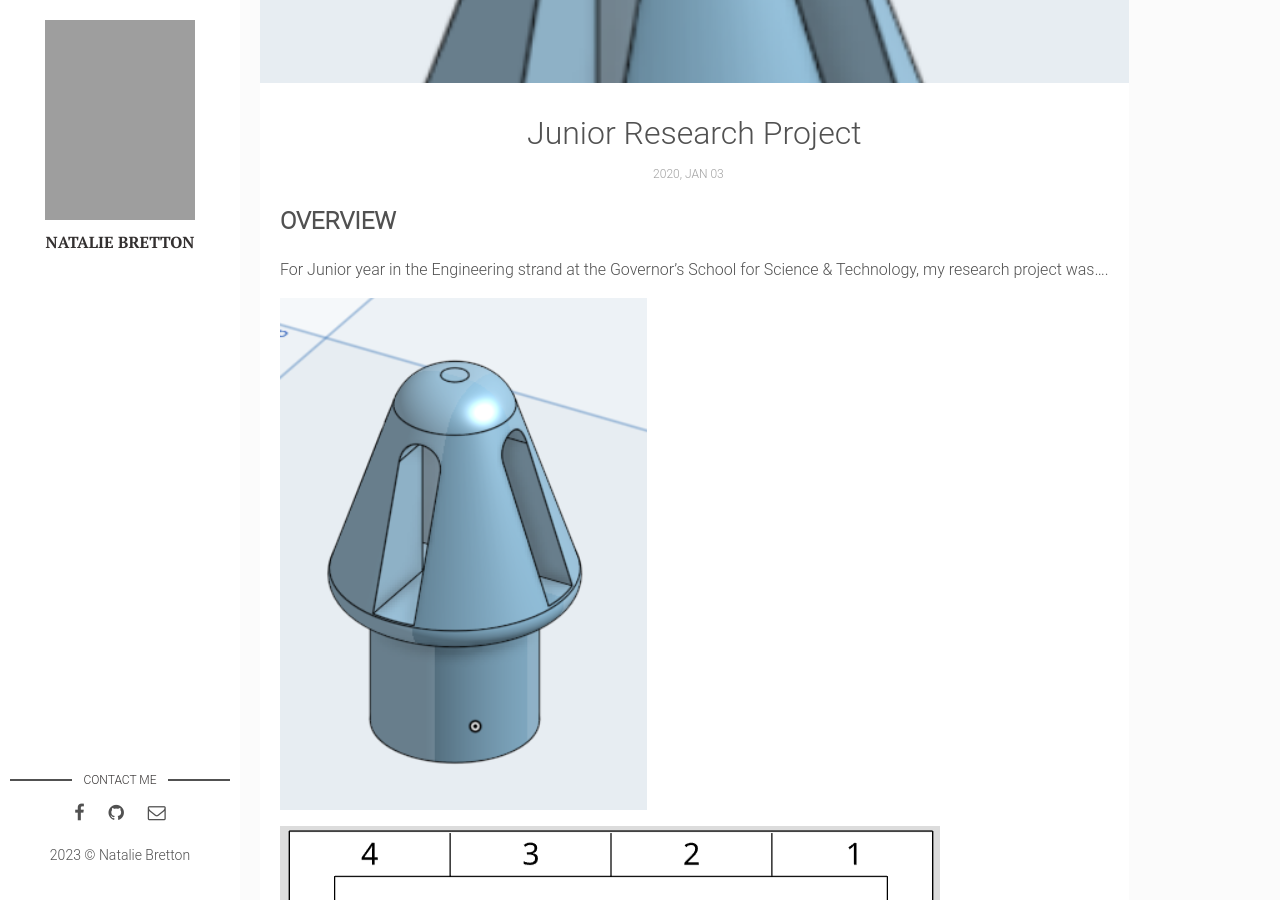
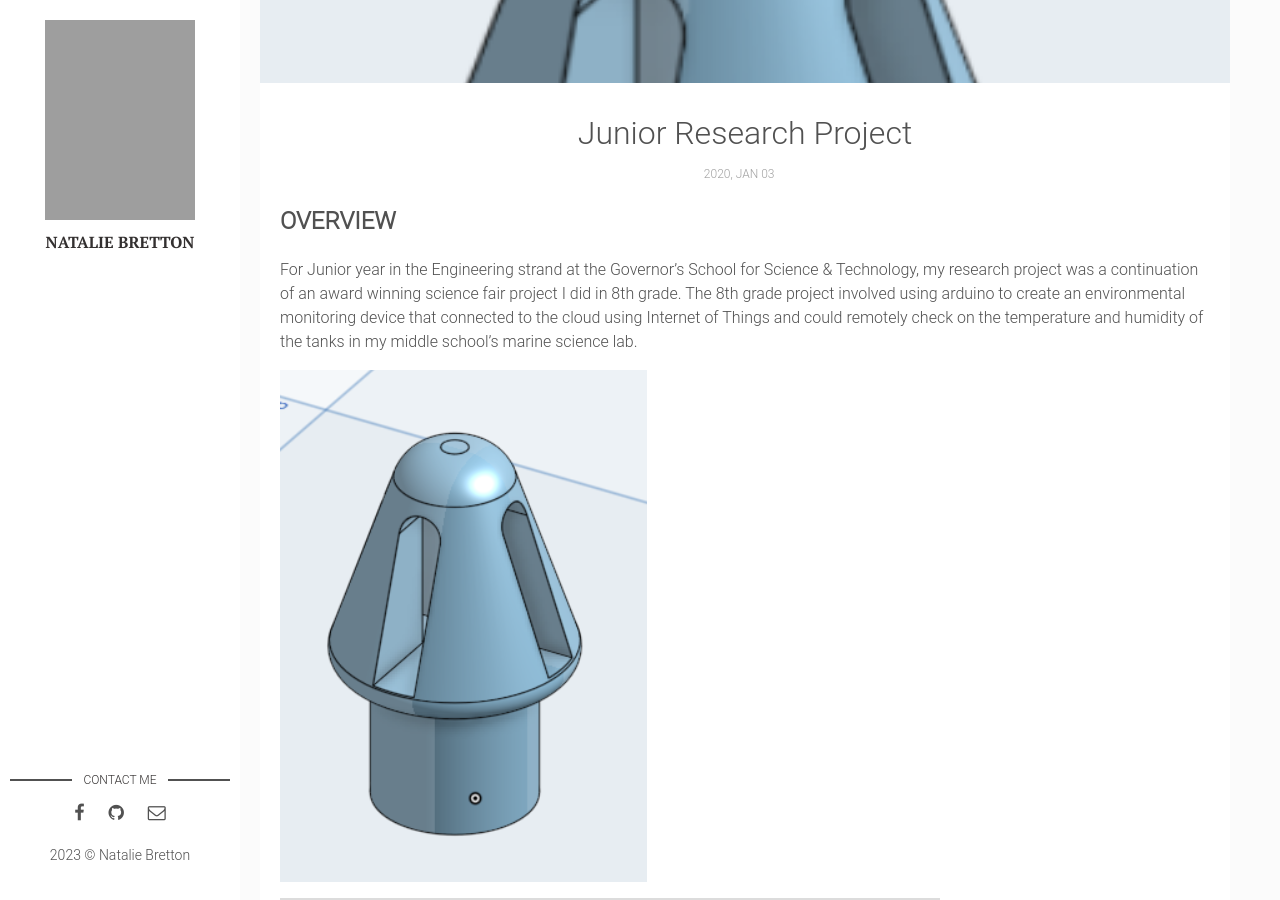
Before and after one commit to natgrrl/natgrrl.github.io, a Jekyll site: the page built from _posts/2020-01-03-junior-research-project.markdown, in a window 1280 px wide and 900 px high, scrolled down 437 px. Built offline with Jekyll 4.4.1, drawn with Linux system fonts in a browser that asks for light colours; grey boxes are pictures that could not be loaded.

Commit message:
Update 2020-01-03-junior-research-project.markdown

```diff
--- a/_posts/2020-01-03-junior-research-project.markdown
+++ b/_posts/2020-01-03-junior-research-project.markdown
@@ -2,14 +2,14 @@
 layout: post
 title: "Junior Research Project"
 date: 2020-01-03
-description: For Junior year in the Engineering strand at the Governor's School for Science & Technology, my research project was....  . # Add post description (optional)
+description: For Junior year in the Engineering strand at the Governor's School for Science & Technology, my research project was.... # Add post description (optional)
 img: cad-probe1.png # Add image post (optional)
 tags: [ENGINEERING, CAD]
 ---
 
 
 ## OVERVIEW
-For Junior year in the Engineering strand at the Governor's School for Science & Technology, my research project was....
+For Junior year in the Engineering strand at the Governor's School for Science & Technology, my research project was a continuation of an award winning science fair project I did in 8th grade. The 8th grade project involved using arduino to create an environmental monitoring device that connected to the cloud using Internet of Things and could remotely check on the temperature and humidity of the tanks in my middle school's marine science lab.
 
 ![cad-probe1](http://natgrrl.github.io/assets/img/cad-probe1.png)
 
```
